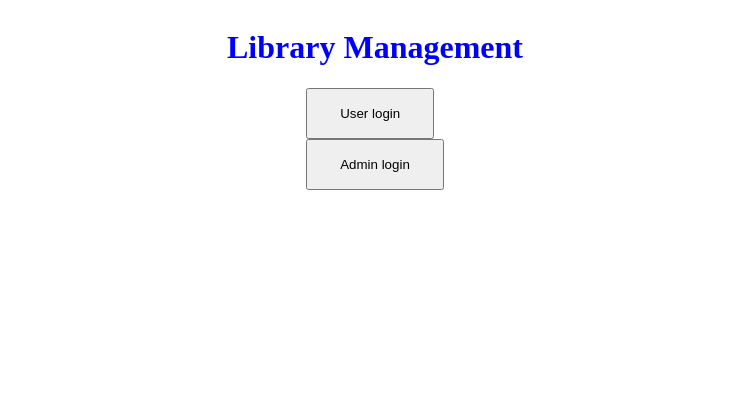
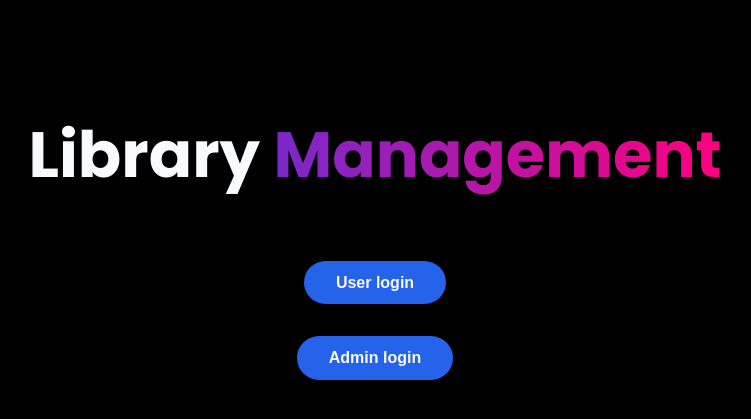
Before and after one commit to himanch007/innovaccer-library-management-system, a Flask app: page / in a window 1280 px wide. Shown: the top 419 px of the page, without its empty margins (265-1016 px from the left). Run offline with Flask 2, Linux system fonts and the light colour scheme.

```diff
--- a/app.py
+++ b/app.py
@@ -1,6 +1,10 @@
 from flask import Flask, app, request
 from flask.templating import render_template
 from models import *
+from sqlalchemy import create_engine
+
+u_id = 1
+b_id = 1
 
 #Create an index page
 @app.route('/')
@@ -12,8 +16,8 @@ def indexPage():
 def userLogin():
     return render_template('login.html')
 
-
-@app.route('/success')
+#successful login
+@app.route('/success-login')
 def success():
     if request.method == 'POST':
         email = request.form.get('username')
@@ -28,25 +32,30 @@ def success():
     data = "Wrong Password"
     return render_template('success.html', data = data)
 
-
 #creating register page
 @app.route('/register/')
 def registerPage():
+
     return render_template('register.html')
 
-@app.route('/registersuccess', methods=["POST"])
+#successful register
+@app.route('/success-register', methods=["POST"])
 def registerSuccess():
+    result = 1
     if request.method == "POST":
-        # data = request.form.to_dict()
-        # name = data['name']
         name = request.form.get('name')
         email = request.form.get('email')
         password = request.form.get('password')
-        entry = User(name=name,email=email,password=password)
+        # db_string = "postgresql://postgres:root@127.0.0.1:5432/library"
+        # db = create_engine(db_string)
+        # if("db.session.query(User).filter(count(id))" == 0):
+        #     result = db.execute("db.session.query(User).filter(max(id))") + 1
+        entry = Users(name=name,email=email,password=password)
         db.session.add(entry)
         db.session.commit()
-    #return render_template('success.html', form_data=data)
+        #u_id += 1
     return render_template('login.html')
+
 
 # @app.route('/loginsuccess', methods=['POST'])
 # def loginSucess():
@@ -64,5 +73,21 @@ def registerSuccess():
 #     return render_template('login.html', data = data)
 
 
+@app.route('/loginsuccess', methods=['POST'])
+def loginSucess():
+    if request.method == 'POST':
+        email = request.form.get('email')
+        password = request.form.get('password')
+        #result = db.session.query(User).all()
+        result = db.session.query(User).filter(User.email==email, User.password==password)
+        for row in result:
+            if (len(row.email)!=0):
+                print("Welcome ",row.name)
+                return render_template('dashboard.html', data=row.name)
+            # print("Name: ",row.name, "Email: ",row.email, "Password: ", row.password)
+    data = "Wrong Password"
+    return render_template('login.html', data = data)
+
+
 if __name__ == "__main__":
     app.run(debug=True, port=8000)
--- a/static/style.css
+++ /dev/null
@@ -1,20 +0,0 @@
-@import url('https://fonts.googleapis.com/css2?family=Merriweather:wght@400;700&family=Poppins:wght@400;700&display=swap');
-
-* {
-  box-sizing: border-box;
-}
-
-body {
-  color: blue;
-}
-
-.main-container {
-  display: flex;
-  flex-direction: column;
-  justify-content: center;
-  align-items: center;
-}
-
-.btn {
-  padding: 1rem 2rem;
-}
--- /dev/null
+++ b/static/styles/style.css
@@ -0,0 +1,79 @@
+@import url('https://fonts.googleapis.com/css2?family=Poppins:wght@400;700&display=swap');
+
+:root {
+  --primary-bg-color: #000;
+  --primary-header-color: #4f46e5;
+  --primary-text-color: #f9fafb;
+  --primary-button-color: #2563eb;
+  --secondary-invert-color: #fbcfe8;
+  --start-color: #7928ca;
+  --end-color: #ff0080;
+}
+
+* {
+  box-sizing: border-box;
+}
+
+body {
+  color: blue;
+  font-family: 'Poppins', sans-serif;
+  background: var(--primary-bg-color);
+  color: var(--primary-text-color);
+}
+
+.main-container {
+  display: flex;
+  flex-direction: column;
+  justify-content: center;
+  align-items: center;
+  margin-top: 4rem;
+}
+
+.main-header {
+  font-size: 4rem;
+}
+
+.invert {
+  -webkit-background-clip: text;
+  -webkit-text-fill-color: transparent;
+  background-image: linear-gradient(
+    90deg,
+    var(--start-color),
+    var(--end-color)
+  );
+}
+
+.btn {
+  padding: 0.8rem 2rem;
+  border: none;
+  margin: 1rem;
+  font-size: 1rem;
+}
+
+.container {
+  text-align: center;
+}
+
+.login-btn {
+  color: var(--primary-text-color);
+  background: var(--primary-button-color);
+  font-weight: bold;
+  border-radius: 2rem;
+}
+
+.login-btn:hover,
+.login-btn:focus {
+  color: var(--primary-button-color);
+  background: var(--primary-text-color);
+}
+
+/* login form */
+.login-form {
+  display: flex;
+  flex-direction: column;
+  width: 50vw;
+  justify-content: center;
+  align-items: center;
+  margin: auto;
+  margin-top: 5rem;
+}
--- a/templates/header.html
+++ b/templates/header.html
@@ -2,6 +2,9 @@
   <meta charset="UTF-8" />
   <meta http-equiv="X-UA-Compatible" content="IE=edge" />
   <meta name="viewport" content="width=device-width, initial-scale=1.0" />
-  <link rel="stylesheet" href="{{ url_for('static', filename='style.css') }}" />
+  <link
+    rel="stylesheet"
+    href="{{ url_for('static',filename='styles/style.css') }}"
+  />
   <title>Library Management</title>
 </head>
--- a/templates/index.html
+++ b/templates/index.html
@@ -3,14 +3,16 @@
   {%include "header.html"%}
   <body>
     <div class="main-container">
-      <h1>Library Management</h1>
+      <h1 class="main-header">
+        Library <span class="invert">Management</span>
+      </h1>
       <div class="container">
         <form action="/user-login" method="GET">
-          <button class="btn" type="submit">User login</button>
+          <button class="btn login-btn" type="submit">User login</button>
         </form>
 
         <form action="/admin-login" method="GET">
-          <button class="btn" type="submit">Admin login</button>
+          <button class="btn login-btn" type="submit">Admin login</button>
         </form>
       </div>
     </div>
--- a/templates/login.html
+++ b/templates/login.html
@@ -18,5 +18,8 @@
 
       <button type="submit" class="submit-btn">Submit</button>
     </form>
+    <p class="message">
+      If not register then please do. <a href="/register">Register</a>
+    </p>
   </body>
 </html>
```
Also changed, not shown: models.py (+4 -5 lines), templates/register.html (added, +15 -0 lines).
